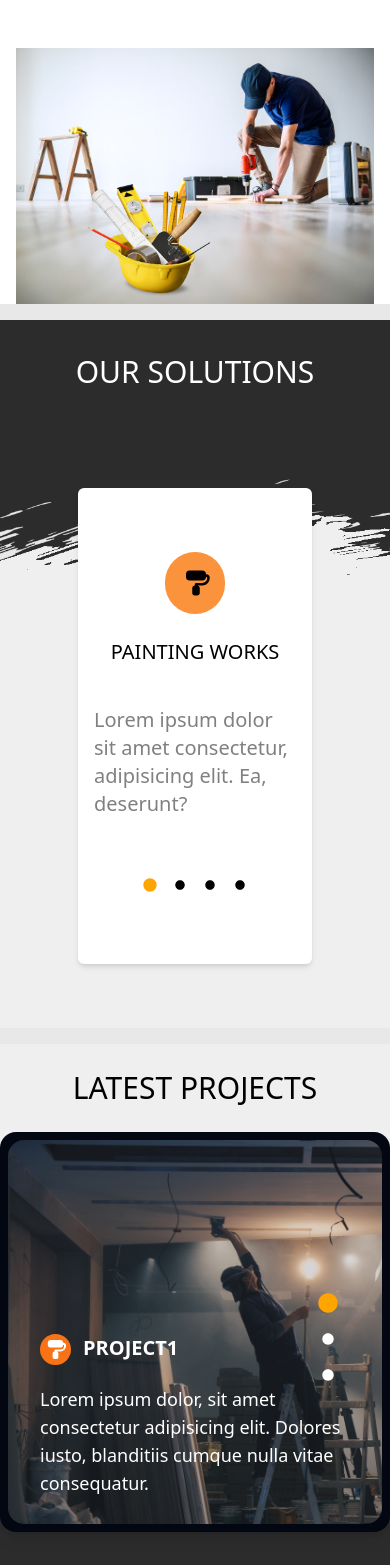
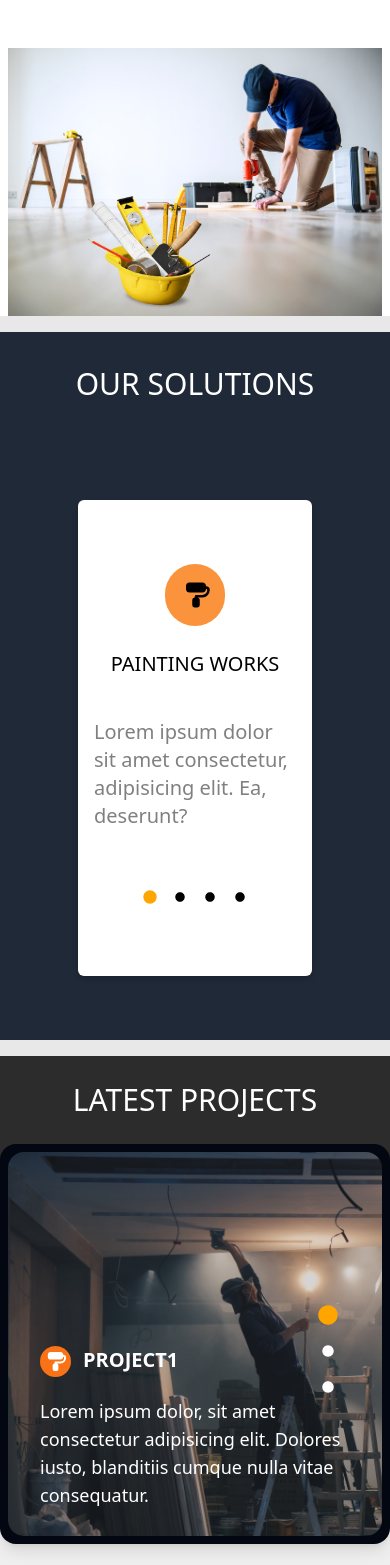
Before and after one commit to PeterRizek009/ContractorTemplate, a React (Create React App) app: page / in a window 390 px wide. Shown: the part 432-1997 px from the top of the page. Built offline with nearby package versions, Linux system fonts and the light colour scheme.

Commit message:
some editing

```diff
--- a/src/header/header.jsx
+++ b/src/header/header.jsx
@@ -13,8 +13,8 @@ const Header = () => {
                     <button className='btn'>Learn More</button>
                 </div>
 
-                <div className='header-image md:w-1/2 mx-auto px-4 md:px-2 relative'>
-                    <img className='main max-h-[400px]  bg-cover bg-no-repeat' src={require('./header.jpg')} alt="header" />
+                <div className='header-image md:w-1/2 mx-auto px-2 md:px-2 relative'>
+                    <img className='main bg-cover bg-no-repeat' src={require('./header.jpg')} alt="header" />
                     <img className='md:h-48 h-32 z-10 absolute inset-x-20 bottom-0' src={require('./v-min.png')} alt="header" />
                 </div>
 
--- a/src/projects/projects.css
+++ b/src/projects/projects.css
@@ -1,4 +1,4 @@
 .projects{
-    background-image: url(./bg2.png);
+    background-image: url(./bg.png);
 
 }
--- a/src/projects/projects.jsx
+++ b/src/projects/projects.jsx
@@ -60,8 +60,8 @@ const Projects = () => {
   return (
     <>
       <section className="projects pb-12 bg-cover bg-no-repeat my-4 border-white">
-        <h1 className='text-3xl leading-6 text-black text-center py-8 uppercase'>Latest Projects</h1>
-        <div className='lg:max-w-[900px] max-w-[600px]  h-[400px] md:h-[600px] w-full mx-auto p-2  relative bg-gray-950 rounded-2xl  shadow-lg'>
+        <h1 className='text-3xl leading-6 text-white text-center py-8 uppercase'>Latest Projects</h1>
+        <div className='lg:max-w-[900px] max-w-[500px]  h-[400px] md:h-[600px] w-full mx-auto p-2  relative bg-gray-950 rounded-2xl  shadow-lg'>
           <div style={{ backgroundImage: `url(${projectData[index].projectImg})` }} className='relative w-full h-full rounded-2xl  bg-cover bg-no-repeat duration-500 cursor-grab'
            onTouchStart={() => DragSlides(index)}>
           <div className='absolute bottom-[5%]  flex flex-col items-start  px-8 text-white'>
--- a/src/solutions/solutions.jsx
+++ b/src/solutions/solutions.jsx
@@ -2,7 +2,6 @@ import React, { useEffect, useState } from 'react';
 import { MdPlumbing } from 'react-icons/md'
 import { TbPaintFilled } from 'react-icons/tb'
 import { MdOutlineElectricalServices } from 'react-icons/md'
-import Background from './bg.png'
 import { RxDotFilled } from 'react-icons/rx'
 
 const Solutions = () => {
@@ -65,7 +64,7 @@ const Solutions = () => {
 
 
     return (
-        <section className='solutions relative min-w-[100%] min-h-[600px] my-4 bg-cover bg-no-repeat' style={{ backgroundImage: `url(${Background})` }} >
+        <section className='solutions relative min-w-[100%] min-h-[600px] my-4 bg-cover bg-no-repeat bg-gray-800'  >
             <h1 className='text-3xl leading-6 text-white text-center py-10 uppercase'>Our Solutions</h1>
 
             {width > 760 ?
```
Also changed, not shown: src/projects/bg.png (renamed from src/solutions/bg.png).
